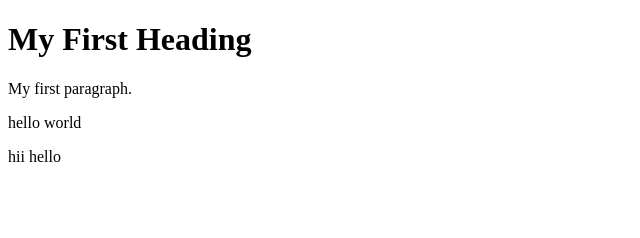
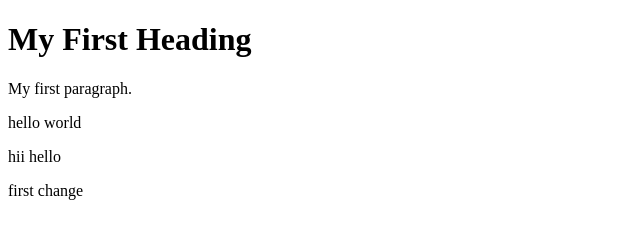
Before and after one commit to NaveenManikandan28/ProjectName, a plain HTML site: page index.html in a window 1280 px wide. Shown: the whole page, without its empty margins (0-640 px from the left). Drawn offline with Linux system fonts and the light colour scheme.

Commit message:
added a text

```diff
--- a/index.html
+++ b/index.html
@@ -6,6 +6,7 @@
 <p>My first paragraph.</p>
 <p>hello world</p>
 <p>hii hello</p>
+<p>first change</p>
 
 </body>
 </html>
```
